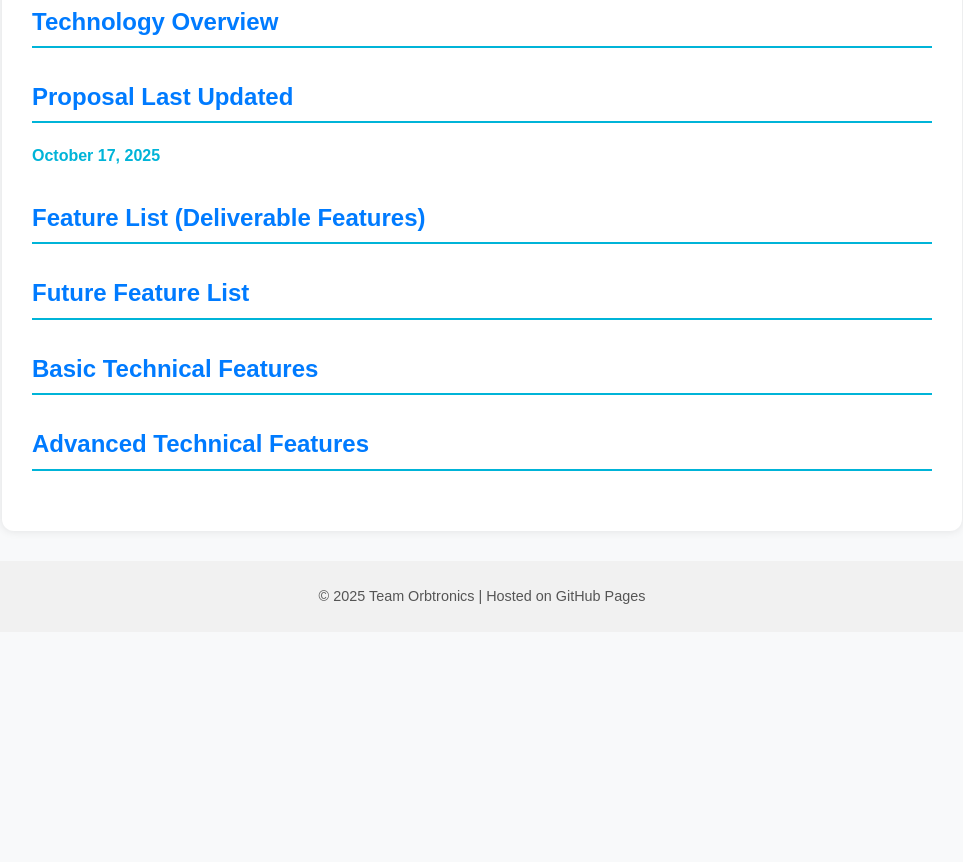
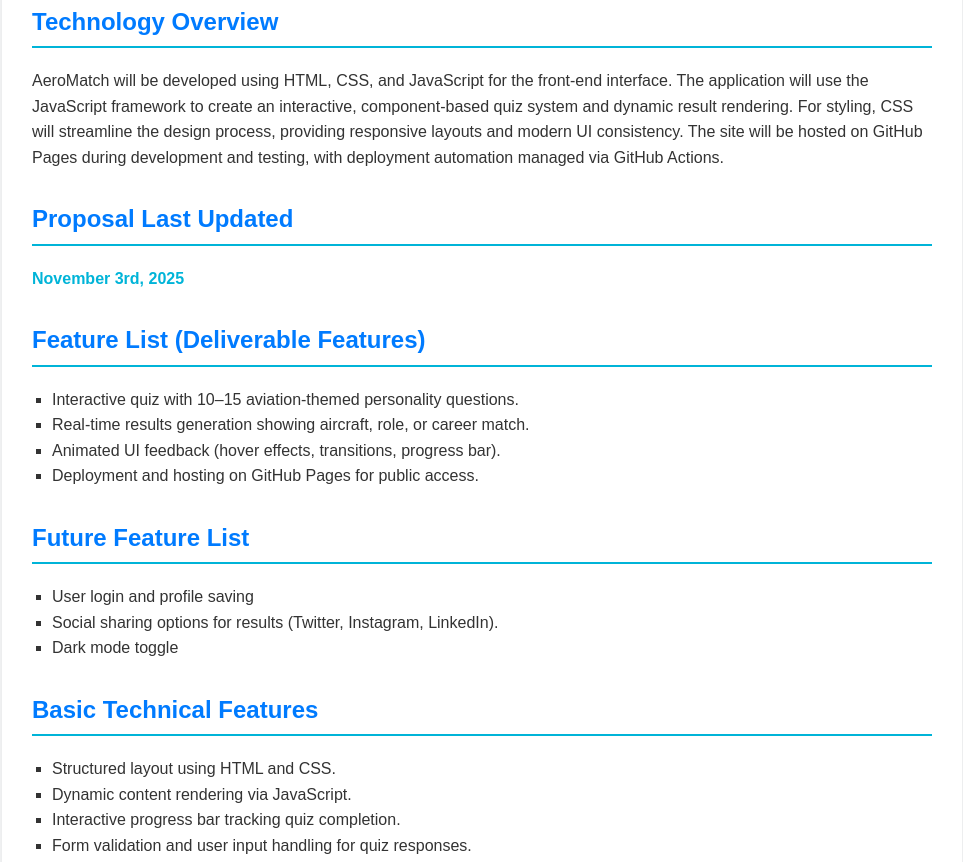
Before and after one commit to ToussaintTyler/class-product-proposal, a plain HTML site: page index.html in a window 1280 px wide. Shown: the part 519-1381 px from the top of the page, without its empty margins (158-1121 px from the left). Before the commit the page ends 1151 px from the top, so only its background shows below. Drawn offline with Linux system fonts and the light colour scheme.

Commit message:
Update index.html

```diff
--- a/index.html
+++ b/index.html
@@ -89,26 +89,52 @@
 
     <section id="technology">
       <h2>Technology Overview</h2>
+      <p>
+        AeroMatch will be developed using HTML, CSS, and JavaScript for the front-end interface.
+        The application will use the JavaScript framework to create an interactive,
+        component-based quiz system and dynamic result rendering. For styling, CSS will
+        streamline the design process, providing responsive layouts and modern UI consistency.
+        The site will be hosted on GitHub Pages during development and testing, with deployment
+        automation managed via GitHub Actions.
+      </p>
 
     </section>
 
     <section id="last-updated">
       <h2>Proposal Last Updated</h2>
-      <p class="last-updated">October 17, 2025</p>
+      <p class="last-updated"> November 3rd, 2025</p>
+
     </section>
 
     <section id="features">
       <h2>Feature List (Deliverable Features)</h2>
+      <ul>
+        <li>Interactive quiz with 10–15 aviation-themed personality questions.</li>
+        <li>Real-time results generation showing aircraft, role, or career match.</li>
+        <li>Animated UI feedback (hover effects, transitions, progress bar).</li>
+        <li>Deployment and hosting on GitHub Pages for public access.</li>
+      </ul>
 
     </section>
 
     <section id="future-features">
       <h2>Future Feature List</h2>
+      <ul>
+        <li>User login and profile saving</li>
+        <li>Social sharing options for results (Twitter, Instagram, LinkedIn).</li>
+        <li>Dark mode toggle</li>
+      </ul>
 
     </section>
 
     <section id="basic-technical">
       <h2>Basic Technical Features</h2>
+      <ul>
+        <li>Structured layout using HTML and CSS.</li>
+        <li>Dynamic content rendering via JavaScript.</li>
+        <li>Interactive progress bar tracking quiz completion.</li>
+        <li>Form validation and user input handling for quiz responses.</li>
+      </ul>
 
     </section>
 
```
